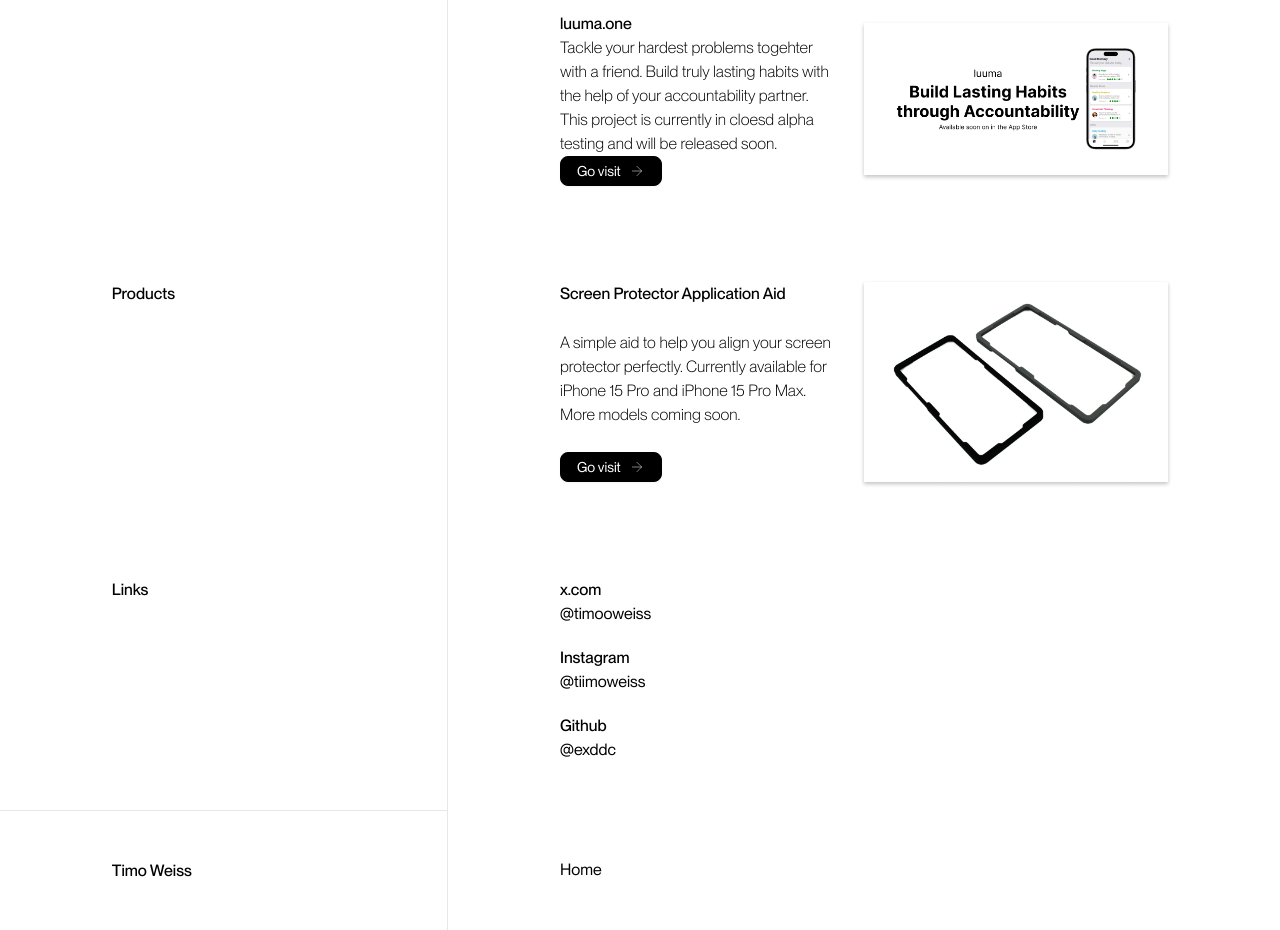
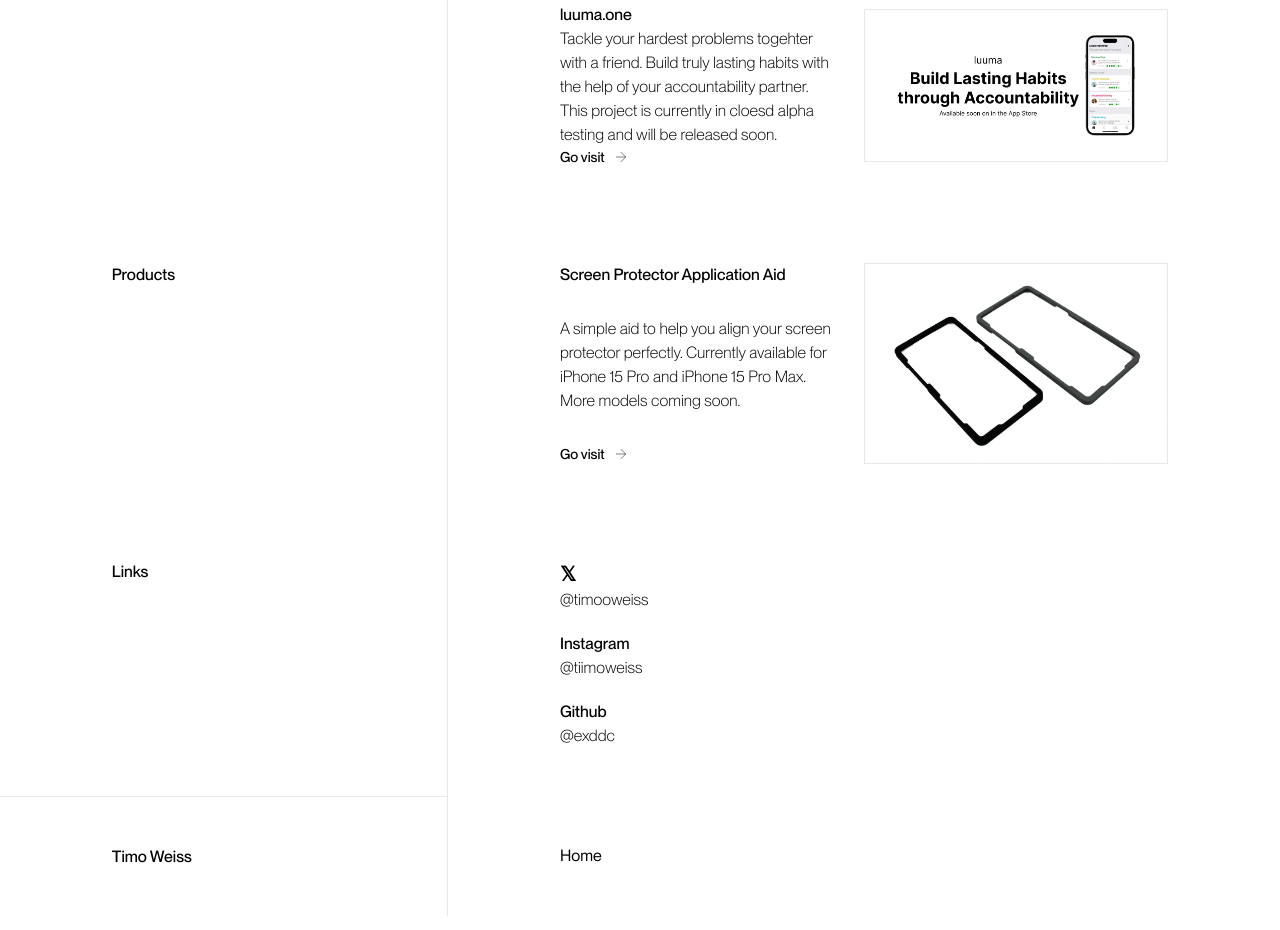
Before and after one commit to exddc/personal-site, an Astro site: page / in a window 1280 px wide. Shown: the part 994-1924 px from the top of the page. Built offline with nearby package versions, Linux system fonts and the light colour scheme; Astro itself is replaced by a stand-in of ours.

Commit message:
Minor visual changes

```diff
--- a/src/components/Button.astro
+++ b/src/components/Button.astro
@@ -8,12 +8,13 @@
 // button variants
 const variants = {
     primary:
-        'bg-black text-white button-shadow border-black hover:shadow-[inset_1px_-2px_5px_rgba(255,255,255,1)]',
+        'border text-black border-gray-200 hover:bg-gray-50 hover:border-gray-300 px-4 py-1 rounded-lg',
+    text: 'text-black font-medium gap-2 hover:gap-3',
 };
 
 const { type, variant, href } = Astro.props;
 
-const style_class = `w-fit inline-flex items-center justify-center px-4 py-1 border text-sm rounded-lg shadow-sm focus:outline-none focus:ring-2 focus:ring-offset-2 focus:ring-primary transition-all duration-200 ease-in-out ${variants[variant]} hover:-translate-y-[1px] hover:translate-x-[1px]`;
+const style_class = `w-fit inline-flex items-center justify-center text-sm  focus:outline-none focus:ring-2 focus:ring-offset-2 focus:ring-primary transition-all duration-100 ease-in-out ${variants[variant]}`;
 ---
 
 <>
--- a/src/components/Card.astro
+++ b/src/components/Card.astro
@@ -22,16 +22,16 @@
         <p class="font-light">
             {body}
         </p>
-        <Button type="link" variant="primary" href={href}>
+        <Button type="link" variant="text" href={href}>
             <p>Go visit</p>
-            <ArrowRight size={16} strokeWidth={0.75} class="ml-2" />
+            <ArrowRight size={16} strokeWidth={0.75} />
         </Button>
     </div>
     <div id={title + '-image'} class="w-[50%] flex items-center justify-center">
         <img
             src={image}
             alt="sharemy.site"
-            class="w-full shadow-[rgba(0,_0,_0,_0.24)_0px_2px_4px]"
+            class="w-full border border-gray-200"
         />
     </div>
 </div>
--- /dev/null
+++ b/src/components/Divider.astro
@@ -0,0 +1,5 @@
+---
+
+---
+
+<div class="w-full bg-gray-200 h-[1px]"></div>
--- a/src/layouts/Layout.astro
+++ b/src/layouts/Layout.astro
@@ -78,9 +78,7 @@
                     id="footer-content"
                     class="w-[65%] px-28 grid grid-cols-3 gap-5 items-start justify-center pt-12 pb-12"
                 >
-                    <a href="/" class="hover:text-rose-600">Home</a>
-                    <!-- <a href="/" class="hover:text-rose-600">Home</a>
-					<a href="/" class="hover:text-rose-600">Home</a> -->
+                    <a href="/" class="hover:font-medium">Home</a>
                 </div>
             </footer>
         </main>
--- a/src/pages/index.astro
+++ b/src/pages/index.astro
@@ -90,10 +90,10 @@
             class="w-[65%] px-28 grid grid-cols-1 gap-5 items-start justify-center pt-12 pb-12"
         >
             <div class="grid grid-cols-1 gap-0">
-                <h4 class="font-medium">x.com</h4>
+                <h4 class="font-bold text-xl">𝕏</h4>
                 <a
                     href="https://x.com/timooweiss"
-                    class="hover:text-rose-600"
+                    class="hover:font-medium font-light"
                     target="_blank"
                     >@timooweiss
                 </a>
@@ -102,7 +102,7 @@
                 <h4 class="font-medium">Instagram</h4>
                 <a
                     href="https://instagram.com/tiimoweiss"
-                    class="hover:text-rose-600"
+                    class="hover:font-medium font-light"
                     target="_blank">@tiimoweiss</a
                 >
             </div>
@@ -110,7 +110,7 @@
                 <h4 class="font-medium">Github</h4>
                 <a
                     href="https://github.com/exddc"
-                    class="hover:text-rose-600"
+                    class="hover:font-medium font-light"
                     target="_blank">@exddc</a
                 >
             </div>
```
